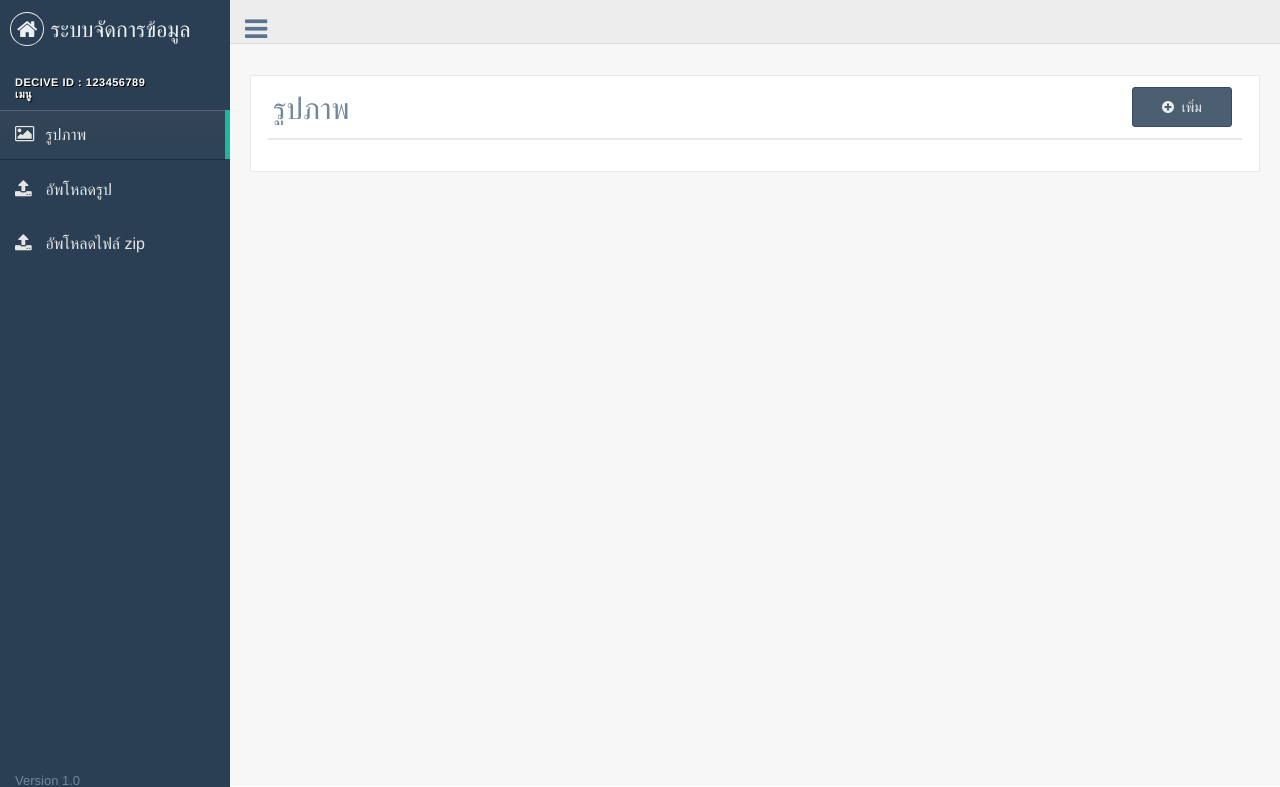
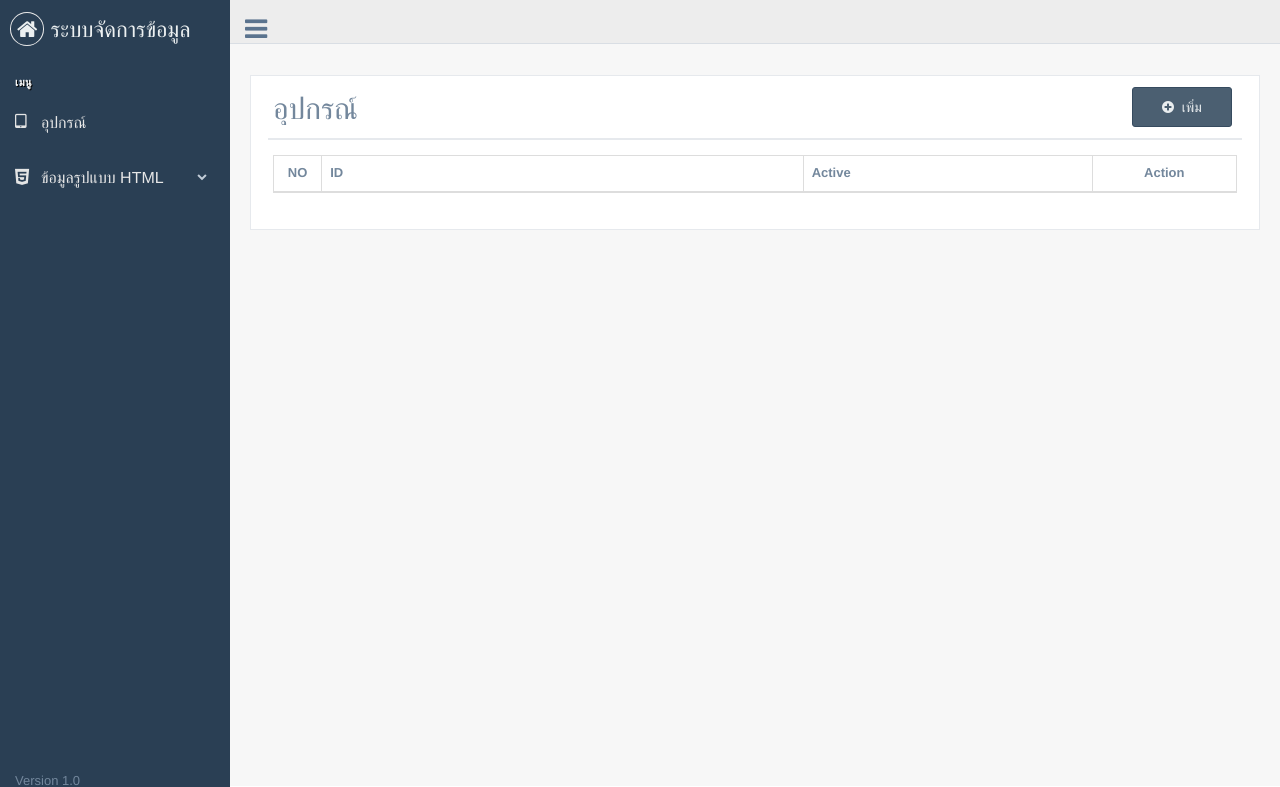
Before and after one commit to marcfeather/webform-php-digitalSignedManagement, a PHP site: page / in a window 1280 px wide. Shown: the top 787 px of the page. Run offline with PHP 8.4, Linux system fonts and the light colour scheme; data that the repository does not hold is empty.

Commit message:
Changed code

```diff
--- a/gallery.php
+++ b/controllers/gallery.php
@@ -5,7 +5,8 @@ if(isset($_POST["name"]))
     $filename = $folder_name.$_POST["name"];
     unlink($filename);
 
-    include("mysqli_connect.php");
+    include("../helpers/mysqli_connect.php");
+
     $id = $_POST["id"];
     $sql = "DELETE FROM contents WHERE content_id = '".$id."'";
     $conn->query($sql);
@@ -28,7 +29,7 @@ if(isset($_POST["name"]))
 
 $output = '<div class="row">';
 
-include("mysqli_connect.php");
+include("../helpers/mysqli_connect.php");
 
 $sql = "SELECT content_id, content_order, content_name, content_type, content_url FROM contents ORDER BY content_order";
 $result = $conn->query($sql);
--- a/upload.php
+++ b/controllers/upload.php
@@ -1,6 +1,7 @@
 <?php
 
-$folder_name = 'content/';
+$folder_name = "../content/";
+$content_url = "content/";
 $fileType = ".jpg";
 
 if(!empty($_FILES))
@@ -18,7 +19,7 @@ if(!empty($_FILES))
     if (move_uploaded_file($_FILES["file"]["tmp_name"], $target_file)) {
         $status = 1;
 
-        include("mysqli_connect.php");
+        include("../helpers/mysqli_connect.php");
 
         //Check dup name
         $sql = "SELECT content_name FROM contents WHERE content_name = '$filename'";
@@ -51,7 +52,6 @@ if(!empty($_FILES))
         $content_order = $maxOrder;
         $content_name = $filename;
         $content_type = $ext;
-        $content_url = $folder_name;
 
         $sql = "INSERT INTO `contents` (`content_order`, `content_name`, `content_type`, `content_url`, `content_datetime`)
         VALUES ('$content_order', '$content_name', '$content_type', '$content_url', CURRENT_TIMESTAMP)";
--- a/index.php
+++ b/index.php
@@ -12,7 +12,7 @@
     <meta http-equiv="expires" content="Mon, 26 Jul 1997 05:00:00 GMT"/>
     <meta http-equiv="pragma" content="no-cache" />
 
-    <title>CVM - CORETERA</title>
+    <title>DSM - CORETERA</title>
     <link rel="shortcut icon" href="favicon.ico" />
 
     <!-- Bootstrap -->
@@ -44,15 +44,32 @@
             <!-- sidebar menu -->
             <div id="sidebar-menu" class="main_menu_side hidden-print main_menu">
               <div class="menu_section">
-                <h3>Decive id : 123456789</h3>
+                <!-- <h3>Decive id : 123456789</h3> -->
                 <h3>เมนู</h3>
                 <ul class="nav side-menu" style="font-size: 16px;">
-                    <li id="menu1"><a><i class="fa fa-image"></i> รูปภาพ </span></a>
+                    <li id="menu11"><a><i class="fa fa-tablet"></i>อุปกรณ์</span></a>
                     </li>
-                    <li id="menu2"><a><i class="fa fa-upload"></i> อัพโหลดรูป </span></a>
+                    <!-- <li>
+                        <a><i class="fa fa-android"></i>ข้อมูลรูปแบบ Native<span class="fa fa-chevron-down"></span></a>
+                        <ul class="nav child_menu">
+                            <li id="menu21"><a><i class="fa fa-image"></i>Gallery</a></li>
+                            <li id="menu22"><a><i class="fa fa-upload"></i>Upload Images</a></li>
+                        </ul>
+                    </li> -->
+                    <li>
+                        <a><i class="fa fa-html5"></i>ข้อมูลรูปแบบ HTML<span class="fa fa-chevron-down"></span></a>
+                        <ul class="nav child_menu">
+                            <li id="menu31"><a><i class="fa fa-desktop"></i>Demo</a></li>
+                            <li id="menu32"><a><i class="fa fa-file-archive-o"></i>Upload zip</a></li>
+                        </ul>
                     </li>
-                    <li id="menu3"><a><i class="fa fa-upload"></i> อัพโหลดไฟล์ zip </span></a>
-                    </li>
+                    <!-- <li>
+                        <a><i class="fa fa-film"></i>Screen Server<span class="fa fa-chevron-down"></span></a>
+                        <ul class="nav child_menu">
+                            <li id="menu41"><a><i class="fa fa-play-circle"></i>Simple</a></li>
+                            <li id="menu42"><a><i class="fa fa-file-video-o"></i>Upload video</a></li>
+                        </ul>
+                    </li> -->
                 </ul>
               </div>
 
@@ -81,14 +98,20 @@
 
         <!-- page content -->
         <div class="right_col" role="main">
-          <div id="panelMenu1">
-            <?php include("media_gallery.php");?>
+          <div id="panelMenu11">
+            <?php include("views/home.php");?>
           </div>
-          <div id="panelMenu2" style="display:none">
-            <?php include("media_upload.php");?>
+          <div id="panelMenu21" style="display:none">
+            <?php include("views/native_image_gallery.php");?>
           </div>
-          <div id="panelMenu3" style="display:none">
-            <?php include("zip_upload.php");?>
+          <div id="panelMenu22" style="display:none">
+            <?php include("views/native_image_upload.php");?>
+          </div>
+          <div id="panelMenu31" style="display:none">
+            <?php include("views/html_zip_demo.php");?>
+          </div>
+          <div id="panelMenu32" style="display:none">
+            <?php include("views/html_zip_upload.php");?>
           </div>
         </div>
         <!-- /page content -->
@@ -119,6 +142,6 @@
     <script src="build/js/custom.min.js"></script>
 
     <!-- Addition Scripts -->
-    <script src="script/index.js"></script>
+    <script src="script/home.js"></script>
   </body>
 </html>
--- a/script/index.js
+++ b/script/home.js
@@ -5,7 +5,7 @@ $(document).ready(function(){
 
     var uploadProcess = false;
     Dropzone.options.dropzoneFrom = {
-        url: "upload.php",
+        url: "controllers/upload.php",
         parallelUploads: 1,
         //maxFilesize: 1, // MB
         maxFiles: 100,
@@ -82,7 +82,7 @@ $(document).ready(function(){
         var id = $(this).attr('id');
         var name = $(this).attr('value');
         $.ajax({
-            url:"gallery.php",
+            url: "controllers/gallery.php",
             method:"POST",
             //data:{name:name,value:value},
             data:{id:id,name:name},
@@ -94,57 +94,103 @@ $(document).ready(function(){
     });
 });
 
-$("#menu1").click(function() {
-    menu1();
+$("#menu11").click(function() {
+    menu11();
 });
 
-$("#menu2").click(function() {
-    menu2();
+$("#menu21").click(function() {
+    menu21();
+});
+$("#menu22").click(function() {
+    menu22();
 });
 
-$("#menu3").click(function() {
-    menu3();
+$("#menu31").click(function() {
+    menu31();
+});
+$("#menu32").click(function() {
+    menu32();
 });
 
 $("#btnAddFile").click(function() {
-    menu2();
+    menu22();
 });
 
-function menu1(){
-    $("#menu1").addClass("active");
-    $("#menu2").removeClass("active");
-    $("#menu3").removeClass("active");
+function menu11(){
+    $("#menu11").addClass("active");
+    $("#menu21").removeClass("active");
+    $("#menu22").removeClass("active");
+    $("#menu31").removeClass("active");
+    $("#menu32").removeClass("active");
 
-    $("#panelMenu1").css("display", "block");
-    $("#panelMenu2").css("display", "none");
-    $("#panelMenu3").css("display", "none");
+    $("#panelMenu11").css("display", "block");
+    $("#panelMenu21").css("display", "none");
+    $("#panelMenu22").css("display", "none");
+    $("#panelMenu31").css("display", "none");
+    $("#panelMenu32").css("display", "none");
+}
+
+function menu21(){
+    $("#menu11").removeClass("active");
+    $("#menu21").addClass("active");
+    $("#menu22").removeClass("active");
+    $("#menu31").removeClass("active");
+    $("#menu32").removeClass("active");
+
+    $("#panelMenu11").css("display", "none");
+    $("#panelMenu21").css("display", "block");
+    $("#panelMenu22").css("display", "none");
+    $("#panelMenu31").css("display", "none");
+    $("#panelMenu32").css("display", "none");
 
     list_image();
 }
 
-function menu2(){
-    $("#menu1").removeClass("active");
-    $("#menu2").addClass("active");
-    $("#menu3").removeClass("active");
+function menu22(){
+    $("#menu11").removeClass("active");
+    $("#menu21").removeClass("active");
+    $("#menu22").addClass("active");
+    $("#menu31").removeClass("active");
+    $("#menu32").removeClass("active");
 
-    $("#panelMenu1").css("display", "none");
-    $("#panelMenu2").css("display", "block");
-    $("#panelMenu3").css("display", "none");
+    $("#panelMenu11").css("display", "none");
+    $("#panelMenu21").css("display", "none");
+    $("#panelMenu22").css("display", "block");
+    $("#panelMenu31").css("display", "none");
+    $("#panelMenu32").css("display", "none");
 }
 
-function menu3(){
-    $("#menu1").removeClass("active");
-    $("#menu2").removeClass("active");
-    $("#menu3").addClass("active");
+function menu31(){
+    $("#menu11").removeClass("active");
+    $("#menu21").removeClass("active");
+    $("#menu22").removeClass("active");
+    $("#menu31").addClass("active");
+    $("#menu32").removeClass("active");
 
-    $("#panelMenu1").css("display", "none");
-    $("#panelMenu2").css("display", "none");
-    $("#panelMenu3").css("display", "block");
+    $("#panelMenu11").css("display", "none");
+    $("#panelMenu21").css("display", "none");
+    $("#panelMenu22").css("display", "none");
+    $("#panelMenu31").css("display", "block");
+    $("#panelMenu32").css("display", "none");
+}
+
+function menu32(){
+    $("#menu11").removeClass("active");
+    $("#menu21").removeClass("active");
+    $("#menu22").removeClass("active");
+    $("#menu31").removeClass("active");
+    $("#menu32").addClass("active");
+
+    $("#panelMenu11").css("display", "none");
+    $("#panelMenu21").css("display", "none");
+    $("#panelMenu22").css("display", "none");
+    $("#panelMenu31").css("display", "none");
+    $("#panelMenu32").css("display", "block");
 }
 
 function list_image(){
     $.ajax({
-        url:"gallery.php",
+        url: "controllers/gallery.php",
         success:function(data){
             $('#galleryView').html(data);
         }
--- /dev/null
+++ b/views/home.php
@@ -0,0 +1,40 @@
+<div class="">
+    <div class="page-title">
+
+    </div>
+
+    <div class="clearfix"></div>
+
+    <div class="row">
+        <div class="col-xs-12 col-sm-12 col-md-12">
+        <div class="x_panel">
+            <div class="x_title">
+                <h2>อุปกรณ์</h2>
+
+                <div class="nav navbar-right panel_toolbox">
+                    <button id="btnAddDevice" type="button" class="btn btn-dark"
+                        style="width:100px; height:40px;">
+                        <i class="fa fa-plus-circle"></i>&nbsp;&nbsp;เพิ่ม
+                    </button>
+                </div>
+
+                <div class="clearfix"></div>
+                </div>
+                <div class="x_content">
+
+                <table id="datatable-devices" class="table table-striped table-bordered" cellspacing="0" style="width: 100%">
+                    <thead>
+                        <tr>
+                            <th class="text-center" style="width: 5%">NO</th>
+                            <th class="text-left" style="width: 50%">ID</th>
+                            <th class="text-left" style="width: 30%">Active</th>
+                            <th class="text-center" style="width: 15%">Action</th>
+                        </tr>
+                    </thead>
+                </table>
+
+            </div>
+        </div>
+        </div>
+    </div>
+</div>
--- /dev/null
+++ b/views/html_zip_demo.php
@@ -0,0 +1,30 @@
+<div class="">
+    <div class="page-title">
+
+    </div>
+
+    <div class="clearfix"></div>
+
+    <div class="row">
+        <div class="col-xs-12 col-sm-12 col-md-12">
+        <div class="x_panel">
+            <div class="x_title">
+                <h2>แสดงตัวอย่างข้อมูล</h2>
+
+                <!-- <div class="nav navbar-right panel_toolbox">
+                    <button id="btnAddFile" type="button" class="btn btn-dark"
+                        style="width:100px; height:40px;">
+                        <i class="fa fa-plus-circle"></i>&nbsp;&nbsp;เพิ่ม
+                    </button>
+                </div> -->
+
+                <div class="clearfix"></div>
+                </div>
+                <div class="x_content">
+
+                <!-- <div id="galleryView"></div> -->
+            </div>
+        </div>
+        </div>
+    </div>
+</div>
```
Also changed, not shown: controllers/zip_upload_code.php (renamed from zip_upload_code.php, +4 -3 lines), content/15644615690775.jpg (added), helpers/client_get_data.php (renamed from client_get_data.php), helpers/mysqli_connect.php (renamed from mysqli_connect.php), views/html_zip_upload.php (renamed from zip_upload.php), views/native_image_gallery.php (renamed from media_gallery.php), views/native_image_upload.php (renamed from media_upload.php).
